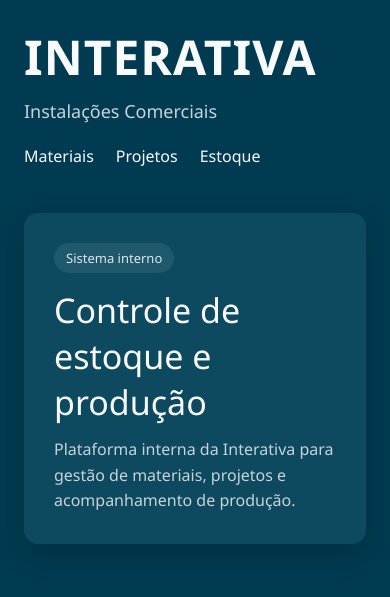
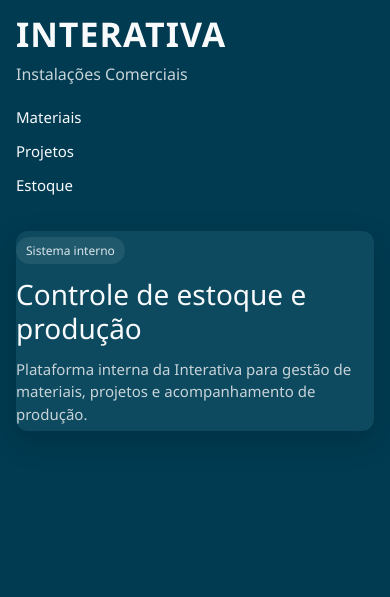
Before and after one commit to DanielDarolt/interativa-estoque, a Flask app: page / in a window 390 px wide. Shown: the top 597 px of the page. Run offline with Flask 3, Linux system fonts and the light colour scheme; some libraries are stand-ins or nearby versions.

Commit message:
Ajustes de responsividade para celular

```diff
--- a/static/css/style.css
+++ b/static/css/style.css
@@ -450,3 +450,143 @@ li span:last-child{
 display:flex;
 align-items:center;
 }
+
+/* ===== RESPONSIVIDADE CELULAR ===== */
+
+@media (max-width: 768px){
+
+body{
+padding:16px;
+}
+
+h1{
+font-size:36px;
+line-height:1.1;
+margin-bottom:12px;
+}
+
+h2{
+font-size:22px;
+margin-bottom:16px;
+}
+
+h3{
+font-size:18px;
+}
+
+.card{
+padding:20px;
+border-radius:12px;
+margin-bottom:20px;
+}
+
+.nav,
+.nav-top{
+flex-wrap:wrap;
+gap:12px;
+margin-top:8px;
+margin-bottom:20px;
+}
+
+.nav a,
+.nav-top a{
+font-size:15px;
+}
+
+input,
+select,
+button{
+font-size:16px;
+}
+
+li{
+flex-direction:column;
+align-items:flex-start;
+gap:12px;
+}
+
+li span:last-child{
+width:100%;
+display:flex;
+justify-content:flex-start;
+}
+
+.btn-editar-card,
+.btn-editar,
+.btn-excluir,
+.btn-voltar,
+.btn-salvar,
+.btn-secundario{
+width:100%;
+text-align:center;
+}
+
+.form-grid{
+grid-template-columns:1fr;
+gap:14px;
+}
+
+.form-actions{
+flex-direction:column;
+align-items:stretch;
+}
+
+.page-top{
+margin-bottom:20px;
+}
+
+.brand-title{
+font-size:34px;
+}
+
+.page-subtitle{
+font-size:16px;
+margin-bottom:14px;
+}
+
+.hero{
+min-height:auto;
+padding:6px 0;
+}
+
+.hero h1{
+font-size:28px;
+line-height:1.2;
+}
+
+.hero p{
+font-size:15px;
+line-height:1.5;
+}
+
+.hero-badge{
+font-size:12px;
+padding:5px 10px;
+}
+
+.modal-card,
+.modal-card-small{
+width:90%;
+max-width:340px;
+padding:20px;
+}
+
+.modal-botoes{
+flex-direction:column;
+}
+
+.modal-botoes a,
+.modal-botoes button{
+width:100%;
+}
+}
+
+@media (max-width: 768px){
+.nav,
+.nav-top{
+display:flex;
+flex-direction:column;
+align-items:flex-start;
+gap:10px;
+}
+}
--- a/templates/editar_material.html
+++ b/templates/editar_material.html
@@ -4,6 +4,7 @@
 <meta charset="UTF-8">
 <title>Editar Material</title>
 <link rel="stylesheet" href="{{ url_for('static', filename='css/style.css') }}">
+<meta name="viewport" content="width=device-width, initial-scale=1.0">
 </head>
 
 <body>
--- a/templates/estoque.html
+++ b/templates/estoque.html
@@ -5,6 +5,7 @@
 <title>Estoque</title>
 
 <link rel="stylesheet" href="{{ url_for('static', filename='css/style.css') }}">
+<meta name="viewport" content="width=device-width, initial-scale=1.0">
 
 </head>
 
--- a/templates/index.html
+++ b/templates/index.html
@@ -4,6 +4,7 @@
 <meta charset="UTF-8">
 <title>INTERATIVA</title>
 <link rel="stylesheet" href="{{ url_for('static', filename='css/style.css') }}">
+<meta name="viewport" content="width=device-width, initial-scale=1.0">
 </head>
 
 <body>
--- a/templates/materiais.html
+++ b/templates/materiais.html
@@ -5,6 +5,7 @@
 <title>Materiais</title>
 
 <link rel="stylesheet" href="{{ url_for('static', filename='css/style.css') }}">
+<meta name="viewport" content="width=device-width, initial-scale=1.0">
 
 </head>
 
--- a/templates/projetos.html
+++ b/templates/projetos.html
@@ -5,6 +5,7 @@
 <title>Projetos</title>
 
 <link rel="stylesheet" href="{{ url_for('static', filename='css/style.css') }}">
+<meta name="viewport" content="width=device-width, initial-scale=1.0">
 
 </head>
 
```
